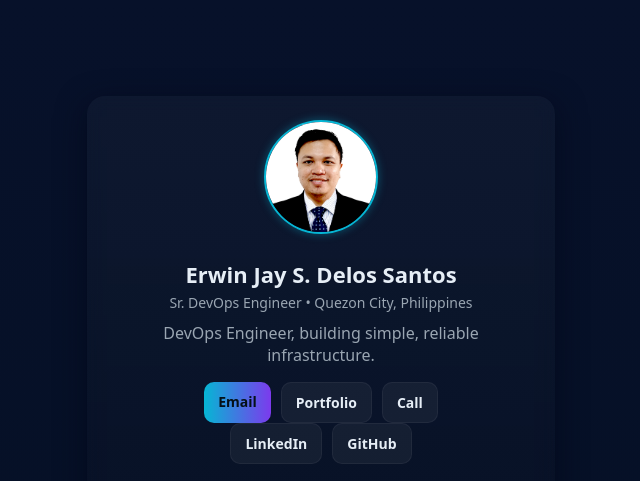
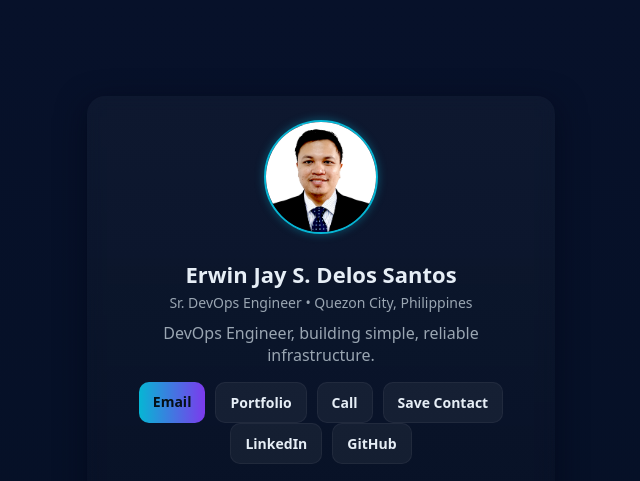
Before and after one commit to ejsds09/erwin-calling-card, a plain HTML site: page index.html in a window 1280 px wide. Shown: the top 481 px of the page, without its empty margins (319-959 px from the left). Drawn offline with Linux system fonts and the light colour scheme.

Commit message:
Update index.html

```diff
--- a/index.html
+++ b/index.html
@@ -95,6 +95,7 @@
       <a class="btn primary" id="cta-email" href="mailto:ejsds09@gmail.com">Email</a>
       <a class="btn" id="cta-website" href="https://ejsds09.github.io/erwin-calling-card/" target="_blank" rel="noopener">Portfolio</a>
       <a class="btn" id="cta-phone" href="tel:+639273870790">Call</a>
+      <a class="btn" href="erwin.vcf" download>Save Contact</a>
     </div>
 
     <div class="links">
```
